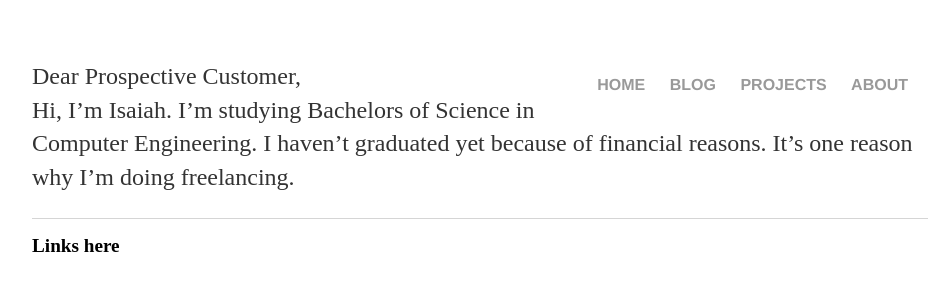
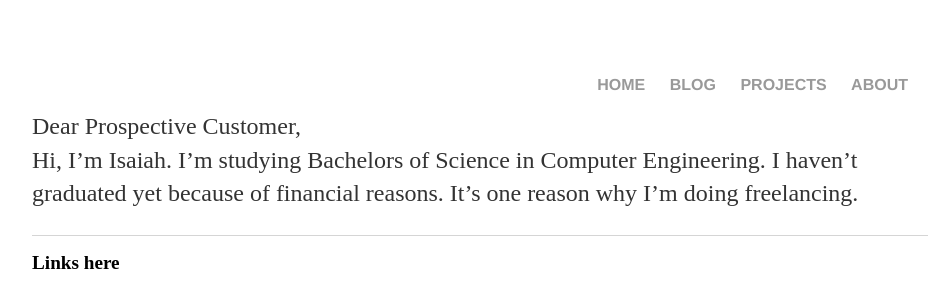
Before and after one commit to IGHarrison/igharrison.github.io, a Jekyll site: the page built from about/index.html, in a window 1280 px wide. Shown: the top 308 px of the page, without its empty margins (160-1104 px from the left). Built offline with Jekyll 4.4.1, drawn with Linux system fonts in a browser that asks for light colours.

Commit message:
Update main.css

```diff
--- a/css/main.css
+++ b/css/main.css
@@ -54,6 +54,6 @@ ul.posts li {
   list-style: none;
 }
 
-.blurb {
+.blurb, #about {
   clear: right;
 }
```
